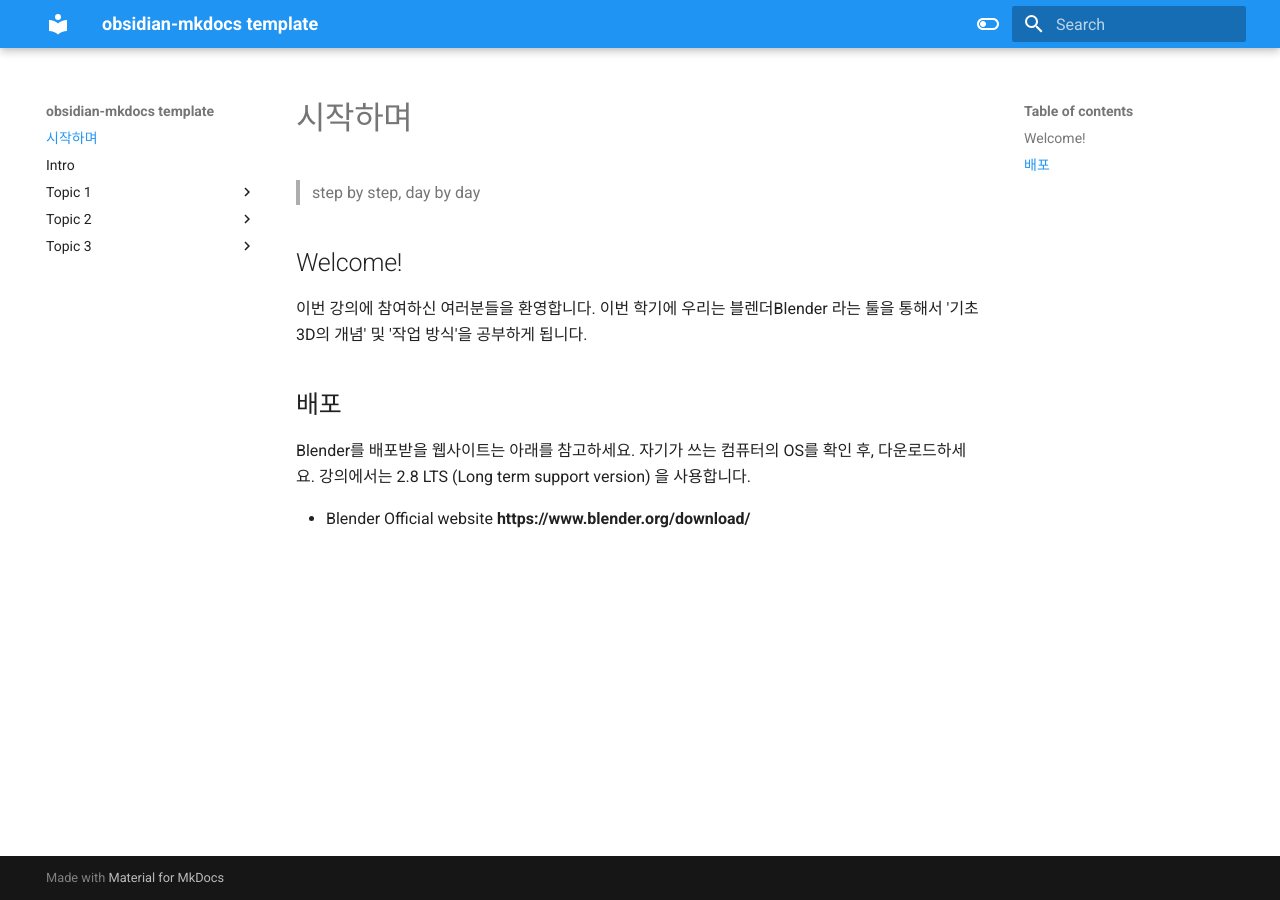
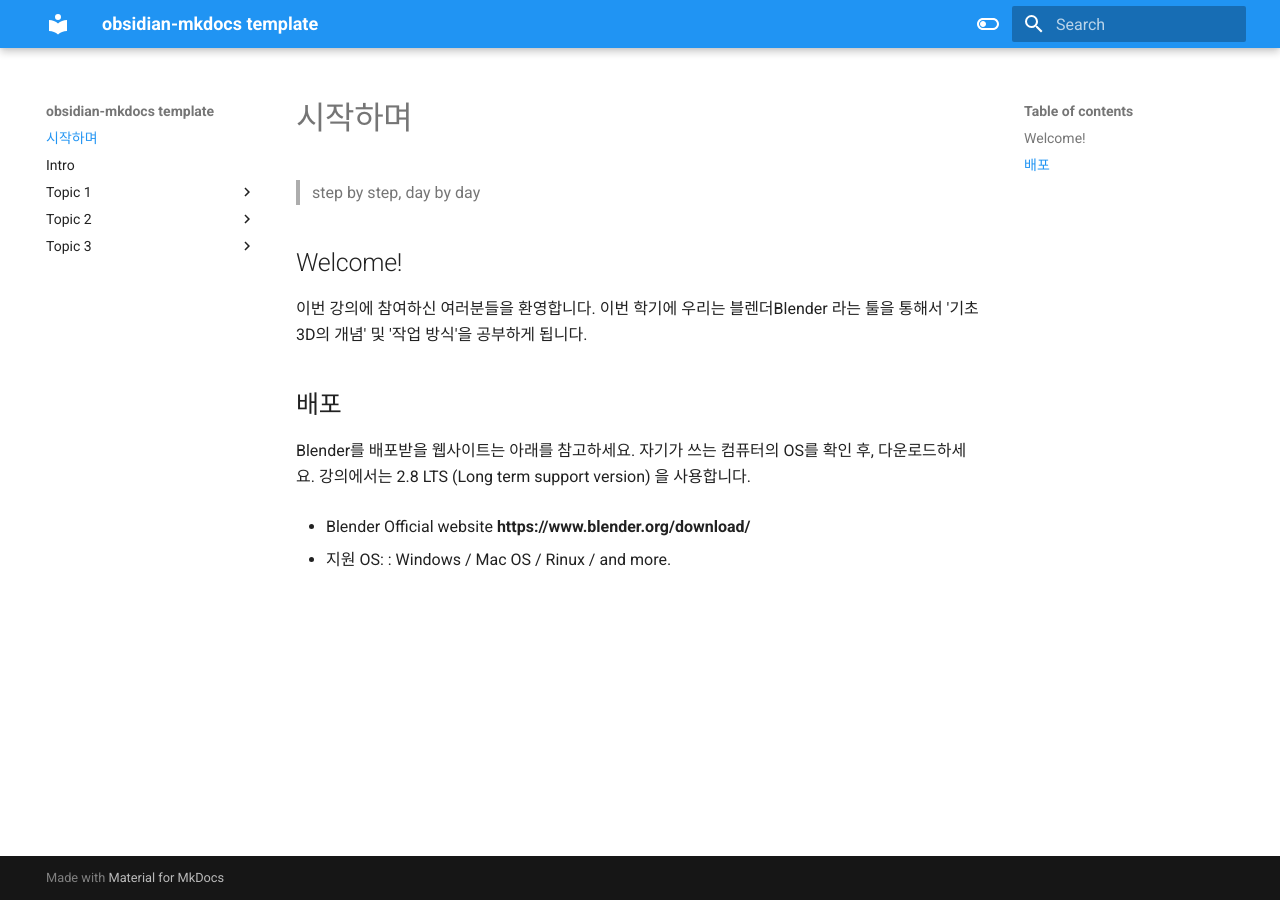
Before and after one commit to onmind/Ob, an MkDocs documentation site: the page built from docs/index.md, in a window 1280 px wide. Built offline with MkDocs 1.6.1 and Material for MkDocs 9.7.7, drawn with Linux system fonts in a browser that asks for light colours.

Commit message:
Update index.md

```diff
--- a/docs/index.md
+++ b/docs/index.md
@@ -11,3 +11,5 @@ Blender를 배포받을 웹사이트는 아래를 참고하세요. 자기가 쓰
 
 - Blender Official website
  **https://www.blender.org/download/**
+
+- 지원 OS: : Windows / Mac OS  / Rinux / and more.
```
